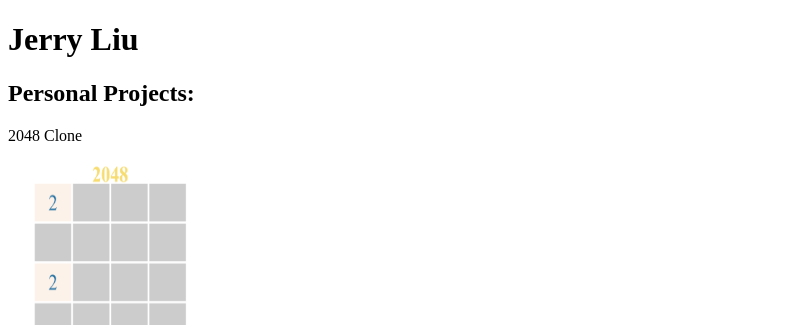
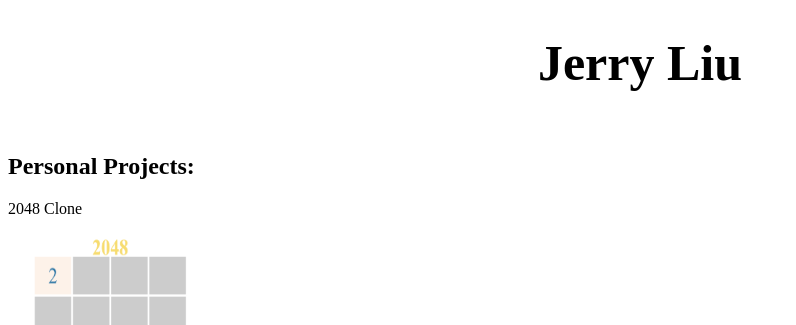
Before and after one commit to JerryLiu8/JerryLiu8.github.io, a plain HTML site: page index.html in a window 1280 px wide. Shown: the top 325 px of the page, without its empty margins (0-796 px from the left). Drawn offline with Linux system fonts and the light colour scheme.

Commit message:
centered header

```diff
--- a/index.html
+++ b/index.html
@@ -3,14 +3,12 @@
   <head>
     <meta charset="UTF-8">
     <title>Jerry Liu</title>
-    <style>
-      h1{
-      font-color:blue;
-      }
-    </style>
+    <link rel="stylesheet" href="style.css">
   </head>
   <body>
-      <h1> Jerry Liu </h1>
+      <header>
+          <h1 id="title"> Jerry Liu </h1>
+      </header>
       <h2> Personal Projects: </h2>
       <p> 2048 Clone </p>
       <a href="https://jerryliu8.github.io/2048-clone/"><img src="2048.png" alt="My 2048 clone" width="200" height="200"></a>
--- /dev/null
+++ b/style.css
@@ -0,0 +1,8 @@
+header {
+    text-align: center;
+    height: 100px;
+}
+
+#title {
+    font-size: 50px;
+}
```
